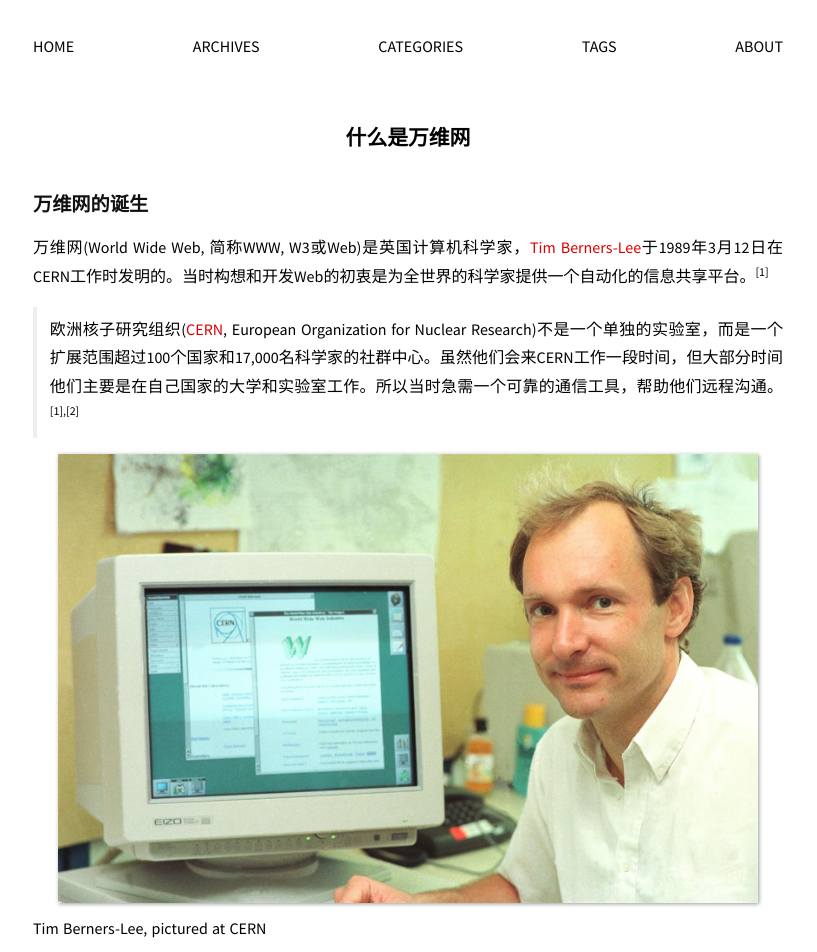
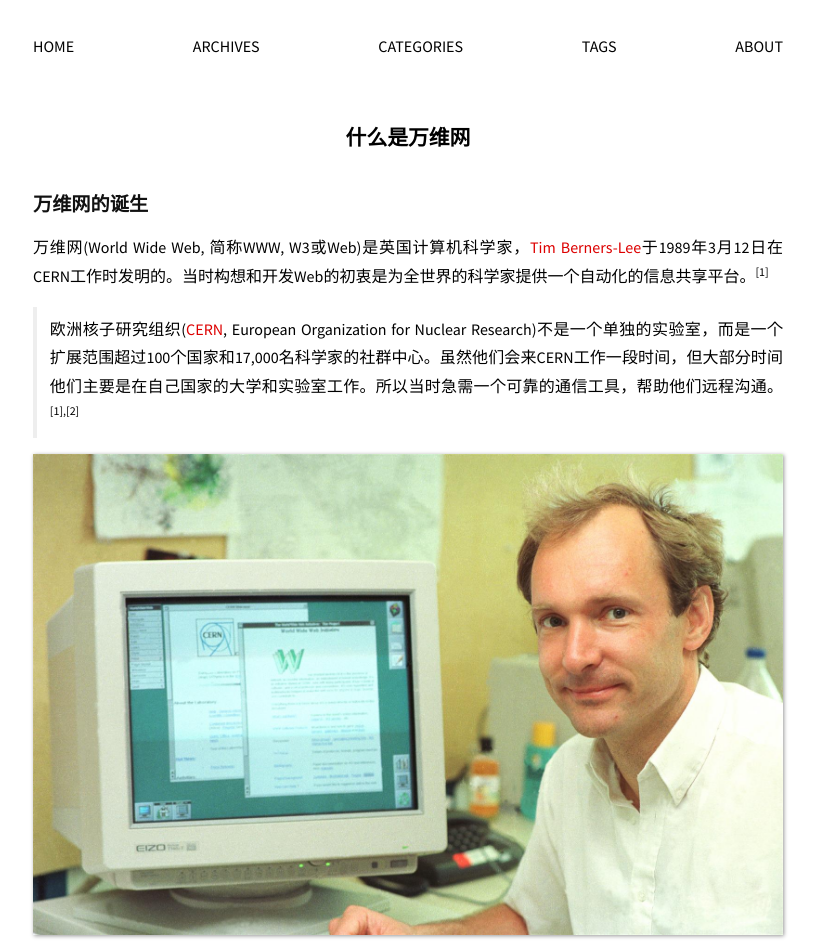
Before and after one commit to shenlu89/shenlu.me, a Jekyll site: the page built from _posts/2019-08-22-what-is-web.md, in a window 1280 px wide. Shown: the top 952 px of the page, without its empty margins (232-1049 px from the left). Built offline with Jekyll 4.4.1, drawn with Linux system fonts in a browser that asks for light colours; nearby versions of some CDN libraries; a style sheet for code colours, icons or effects is not loaded; some of the changed text lies outside the part shown.

Commit message:
update layout and content

```diff
--- a/_layouts/default.html
+++ b/_layouts/default.html
@@ -44,7 +44,7 @@
             </article>
         </div>
         <footer>
-            <p><small>Powered by <a href="https://github.com/mojombo/jekyll" target="_blank">Jekyll</a> | © 2019-{{site.time | date:"%Y"}} by <a href="https://github.com/shenlu89" target="_blank">Shen Lu</a></small></p>
+            <p><small>Powered by <a href="https://github.com/mojombo/jekyll" target="_blank">Jekyll</a> | © 2019-{{site.time | date:"%Y"}} by <a href="https://github.com/shenlu89" target="_blank">Shen Lu</a>, all rights reserved.</small></p>
         </footer>
     </div>
     <!-- Global site tag (gtag.js) - Google Analytics -->
--- a/_posts/2019-08-22-what-is-web.md
+++ b/_posts/2019-08-22-what-is-web.md
@@ -1,8 +1,8 @@
 ---
 layout: post
 title: "什么是万维网"
-categories: [CS 101]
-tags: [WEB]
+categories: [Web]
+tags: [CS 101]
 ---
 
 ## 万维网的诞生
--- a/media/css/style.css
+++ b/media/css/style.css
@@ -122,7 +122,7 @@
 }
 
 .content img {
-    max-width: 700px;
+    max-width: 100%;
     display: block;
     margin: 4px auto;
     -webkit-box-shadow: #999 1px 1px 4px;
```
Also changed, not shown: _posts/2019-09-22-r-assignment-operators.md (+1 -1 lines), about/index.md (+1 -0 lines), tags/index.md (+1 -1 lines).
